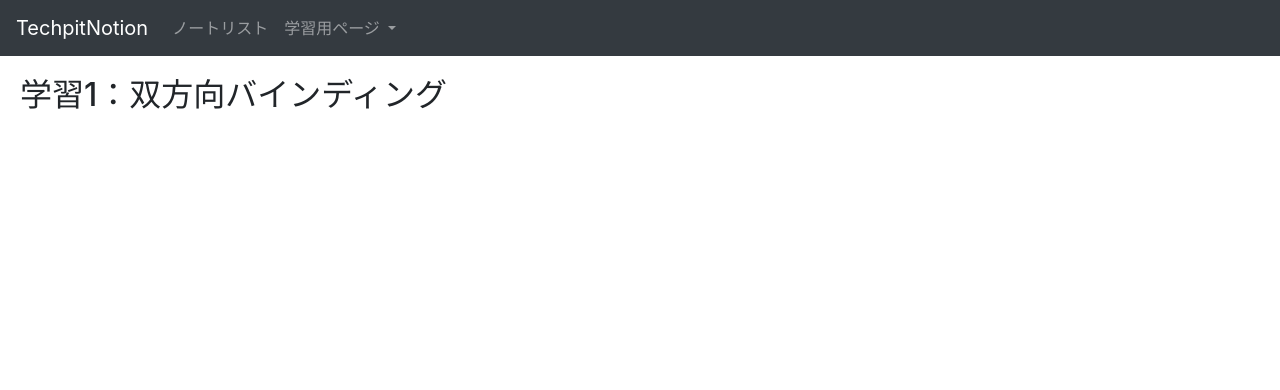
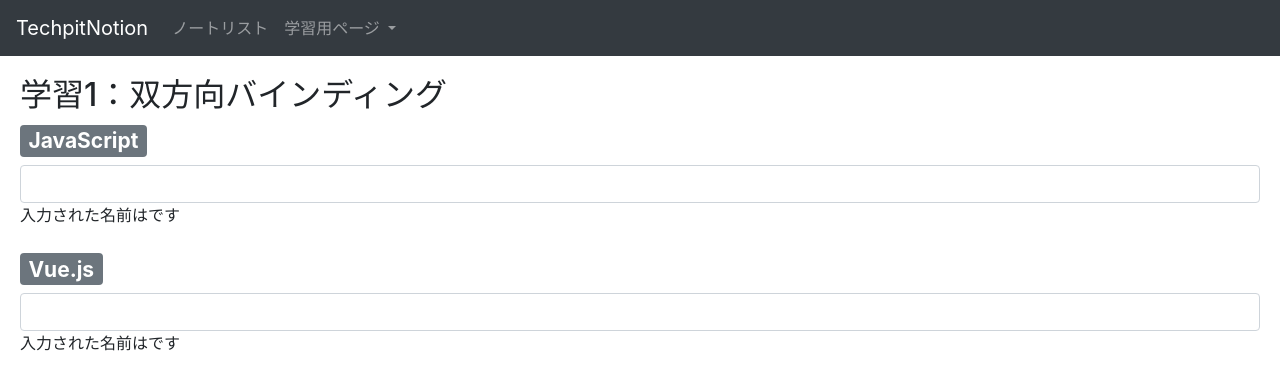
Before and after one commit to munakata-eng/techpit-vue-notion, a Vue app: page /study/binding in a window 1280 px wide. Shown: the top 390 px of the page. Built offline with nearby package versions, Linux system fonts and the light colour scheme; some icons are missing.

Commit message:
[3-4] 学習その1 双方向バインディング

```diff
--- a/src/components/study/BindingPage.vue
+++ b/src/components/study/BindingPage.vue
@@ -1,11 +1,37 @@
 <template>
   <div class="binding-page">
     <h2>学習1：双方向バインディング</h2>
+
+    <!-- 従来のJavaScript -->
+    <h3><span class="badge badge-secondary">JavaScript</span></h3>
+    <input class="form-control" id="name" />
+    <span id="text">入力された名前はです</span>
+    <br />
+    <br />
+
+    <!-- Vue.js -->
+    <h3><span class="badge badge-secondary">Vue.js</span></h3>
+    <input class="form-control" v-model="name">
+    <span>入力された名前は{{name}}です</span>
   </div>
 </template>
 
 <script>
+// 従来のJavaScript
+window.onload = function() {
+  const nameInput = document.getElementById('name');
+  nameInput.oninput = function() {
+    const name = nameInput.value;
+    const text = document.getElementById('text');
+    text.innerHTML = '入力された名前は' +  name + 'です';
+  };
+}
 export default {
+  data() {
+    return {
+      name : ''
+    }
+  }
 }
 </script>
 
```
